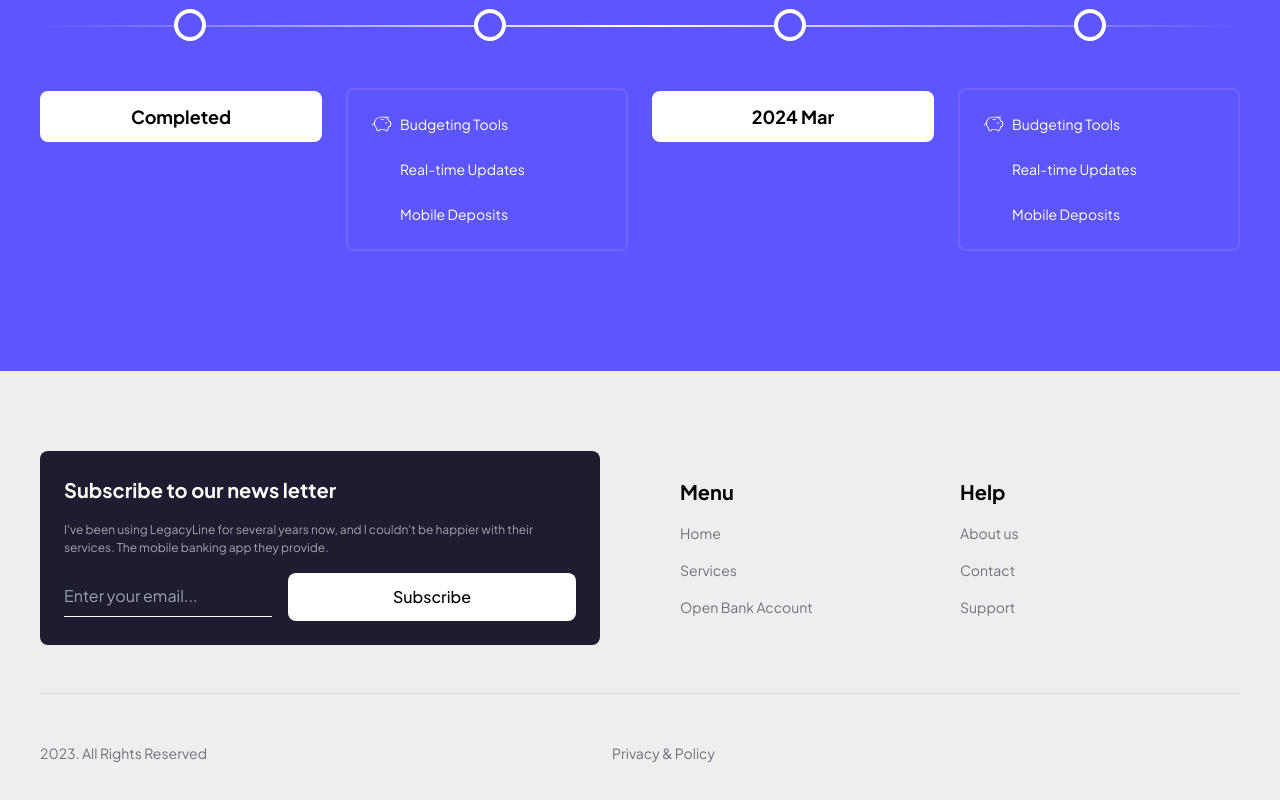
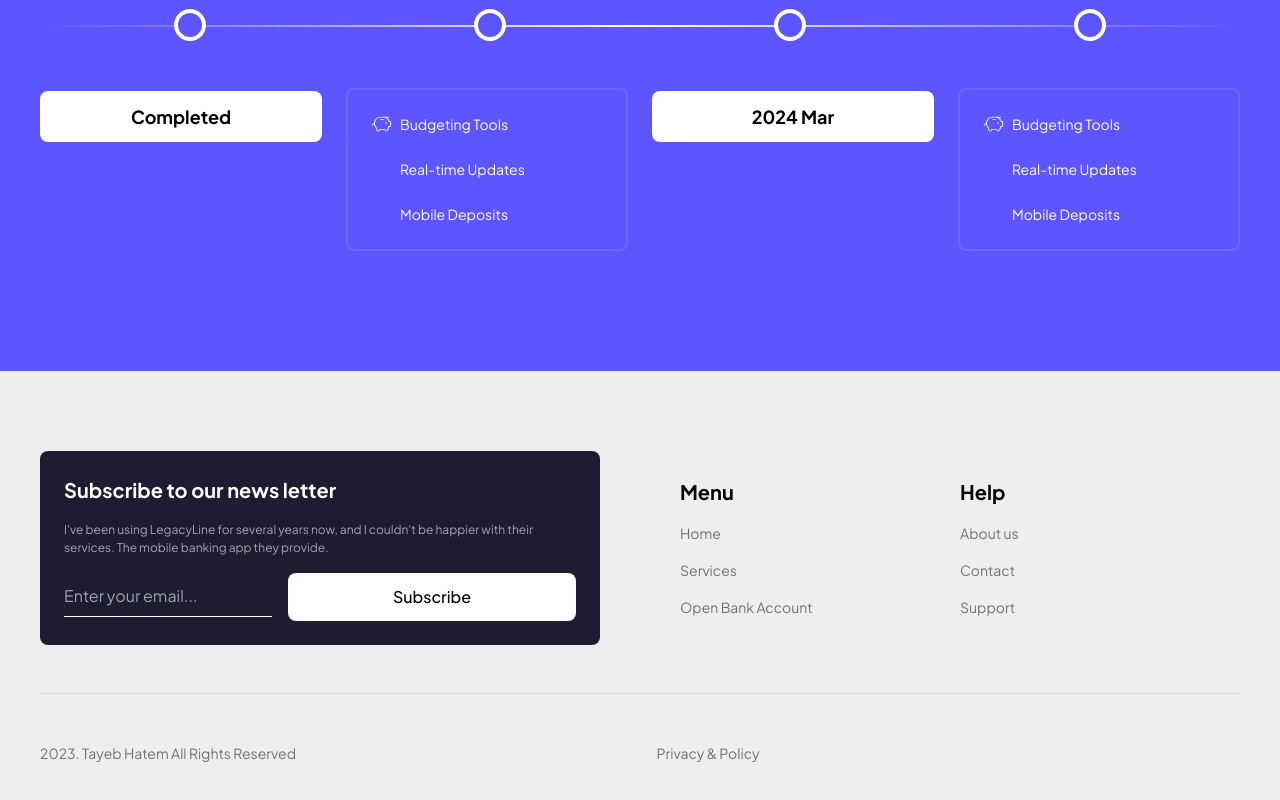
Before and after one commit to tayebhatem/Bancking-landing-page, a React (Vite) app: page / in a window 1280 px wide. Shown: the part 2895-3695 px from the top of the page. Built offline with nearby package versions, Linux system fonts and the light colour scheme; some icons are missing.

Commit message:
build project

```diff
--- a/src/components/card.tsx
+++ b/src/components/card.tsx
@@ -1,4 +1,4 @@
-import React, { ReactNode } from 'react'
+import  { ReactNode } from 'react'
 
 const Card = ({children}:{children:ReactNode}) => {
   return (
--- a/src/constants/index.tsx
+++ b/src/constants/index.tsx
@@ -1,7 +1,3 @@
-import { AiOutlineSafety } from "react-icons/ai"
-import { CiBank } from "react-icons/ci"
-import { PiChartLineUpLight } from "react-icons/pi"
-
 
 
 export const navData=[
--- a/src/sections/About.tsx
+++ b/src/sections/About.tsx
@@ -3,10 +3,6 @@ import Card from "../components/card"
 import { benefits } from "../constants"
 import { FiArrowRight } from "react-icons/fi"
 import { Icon } from "@iconify/react";
-
-import { BsArrowLeft, BsArrowRight } from "react-icons/bs";
-
-import clsx from "clsx";
 import {motion} from 'framer-motion'
 import FeedBacks from "../components/FeedBacks";
 const About = () => {
--- a/src/sections/Footer.tsx
+++ b/src/sections/Footer.tsx
@@ -55,7 +55,7 @@ const Footer = () => {
             <div className="h-[1px] w-full bg-neutral-dark/10"/>
 <div className="flex flex-row items-center justify-between max-sm:flex-col gap-y-6 ">
                 <p className="p3 text-neutral-dark/60">
-                2023. All Rights Reserved
+                2023. Tayeb Hatem All Rights Reserved
                 </p>
 
                 <a href="/" className="p3 text-neutral-dark/60 cursor-pointer">
```
